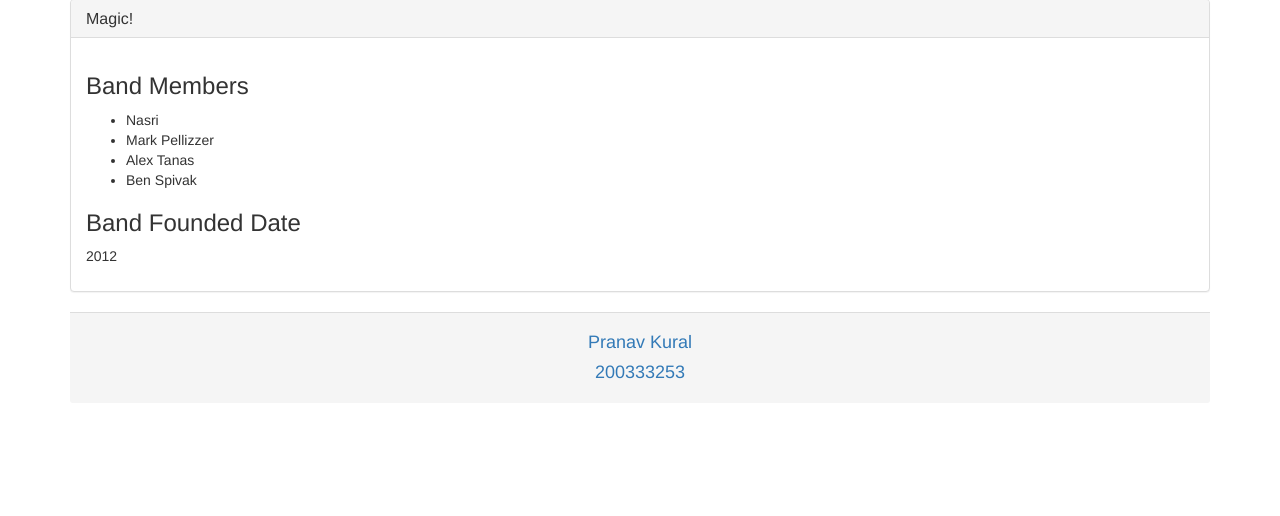
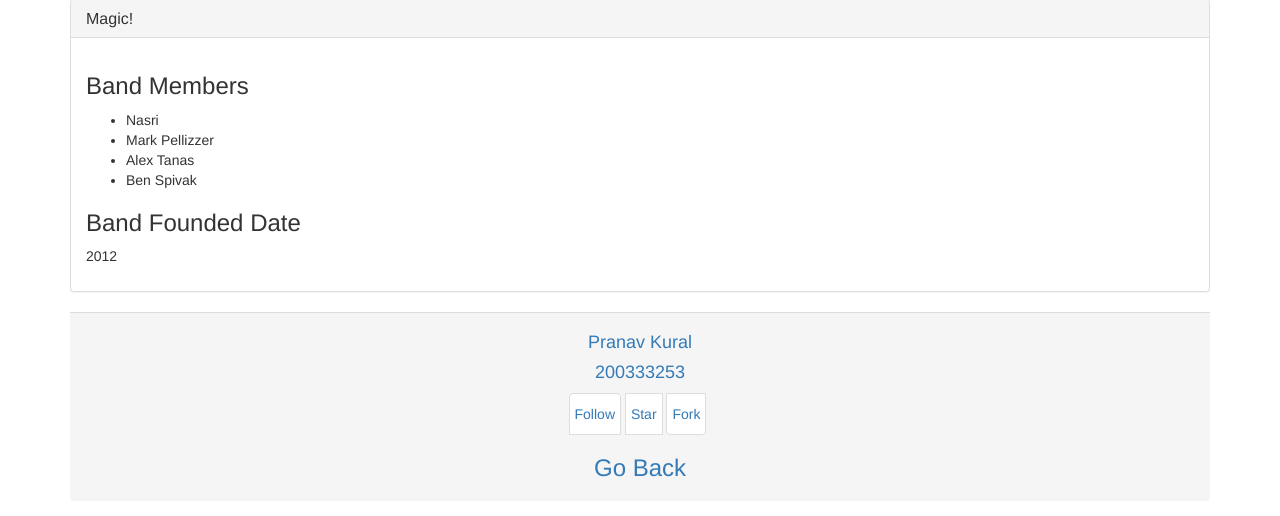
Before and after one commit to pranav-kural/comp-1006, a PHP site: page /your-favourite-band.php in a window 1280 px wide. Shown: the part 111-627 px from the top of the page. Run offline with PHP 8.4, Linux system fonts and the light colour scheme; some libraries are stand-ins or nearby versions.

Commit message:
Following changes
1. Added a link to go back to the index file.
2. Added buttons to link to the github project site.

```diff
--- a/your-favourite-band.php
+++ b/your-favourite-band.php
@@ -74,15 +74,24 @@
       <!-- Step 4 - Upload to your web server and submit your link on Blackboard for 5 marks -->
       <!-- link:  -->
 
+      <!-- Following not a requirement or part of assignment, footer start -->
     <footer class="panel-footer" role="contentinfo">
       <h4 class="text-center text-primary">Pranav Kural</h4>
       <h4 class="text-center text-primary">200333253</h4>
+      <ul class="list-unstyled list-inline list-group text-center">
+        <li class="list-group-item"><a class="github-button" href="https://github.com/pranav-kural/comp-1006" data-style="mega" aria-label="Follow @pranav-kural on GitHub">Follow</a></li>
+        <li class="list-group-item"><a class="github-button" href="https://github.com/pranav-kural/comp-1006" data-icon="octicon-star" data-style="mega" aria-label="Star pranav-kural/comp-1006 on GitHub">Star</a></li>
+        <li class="list-group-item"><a class="github-button" href="https://github.com/pranav-kural/comp-1006/fork" data-icon="octicon-repo-forked" data-style="mega" aria-label="Fork pranav-kural/comp-1006 on GitHub">Fork</a></li>
+    </ul>
+      <h3 class="text-center text-success"><a href="index.html">Go Back</a></h3>
     </footer>
+    <!-- footer end. -->
 
     </div>
 
     <script type="text/javascript" src="https://code.jquery.com/jquery-2.2.0.min.js"></script>
     <script type="text/javascript" src="https://maxcdn.bootstrapcdn.com/bootstrap/3.3.6/js/bootstrap.min.js"></script>
+    <script async defer src="https://buttons.github.io/buttons.js"></script>
   </body>
 
 </html>
```
